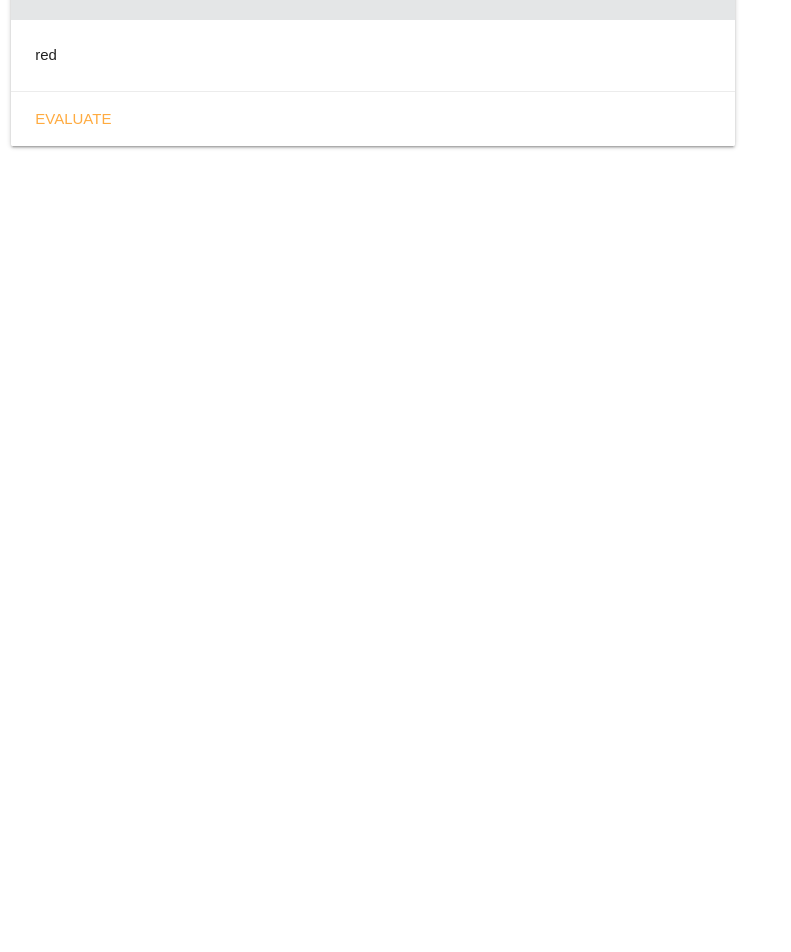
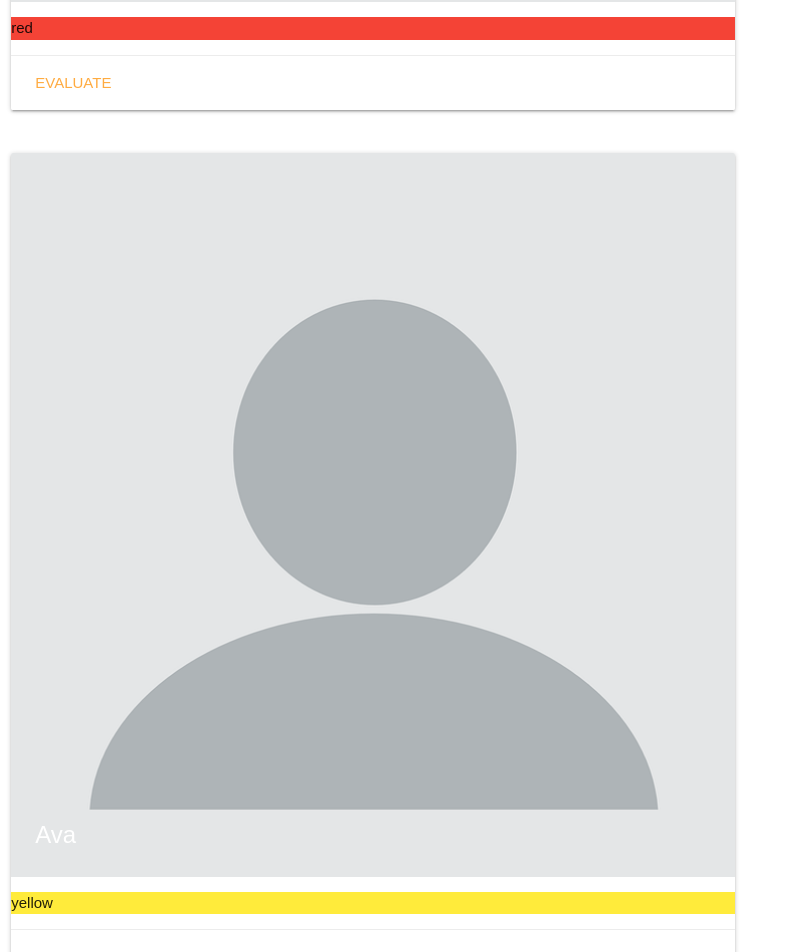
Before and after one commit to bportheine/Teachers_Evaluation_Front-End, a React (Create React App) app in the folder teacher_evalualtion_react/: page /batch in a window 1280 px wide. Shown: the part 1619-2571 px from the top of the page, without its empty margins (0-791 px from the left). Before the commit the page ends 1800 px from the top, so only its background shows below. Built offline with nearby package versions, Linux system fonts and the light colour scheme.

Commit message:
dynamic color to student cards in batch

```diff
--- a/teacher_evalualtion_react/src/containers/Batch.js
+++ b/teacher_evalualtion_react/src/containers/Batch.js
@@ -34,7 +34,21 @@ const batch = {
       "teacher_id": 1,
       }
     ]
-    }
+   },
+   {
+   "id": 3,
+   "name": "Ava",
+   "photo": "blank-profile-picture.png",
+   "evaluations": [
+     {
+     "id": 1,
+     "date": "2018-03-25",
+     "color": "yellow",
+     "comment": "Could be better in the hood",
+     "teacher-id": 1,
+     }
+   ]
+   },
   ]
 }
 
@@ -73,13 +87,12 @@ static PropTypes = {
                 <img src={"blank-profile-picture.png"} alt="student"/>
                 <span class="card-title">{s.name}</span>
               </div>
-              <div class="card-content">
-                {s.evaluations.map(e =>
+              {s.evaluations.map(e =>
+              <div class={e.color}>
                   <div>
                     <p>{e.color}</p>
                   </div>
-                )}
-              </div>
+              </div>)}
               <div class="card-action">
                 <a href="#">EVALUATE</a>
               </div>
```
